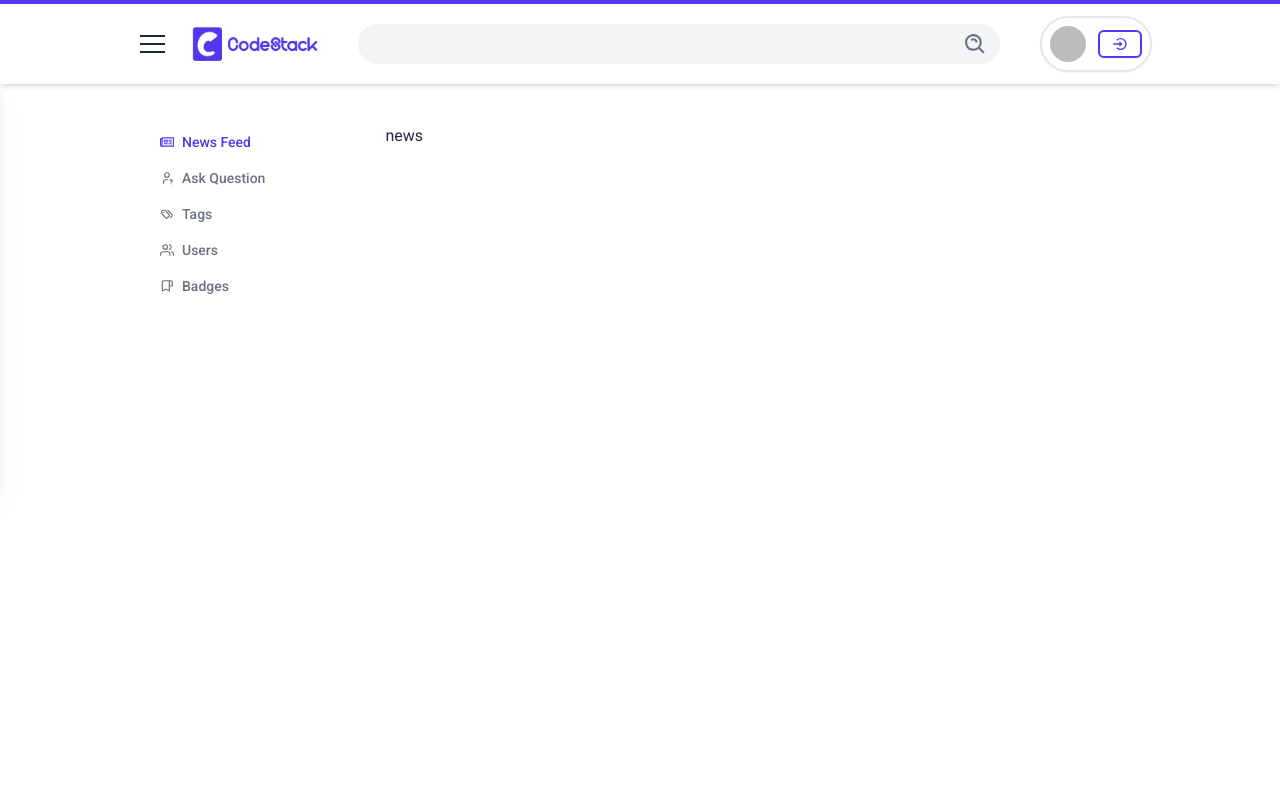
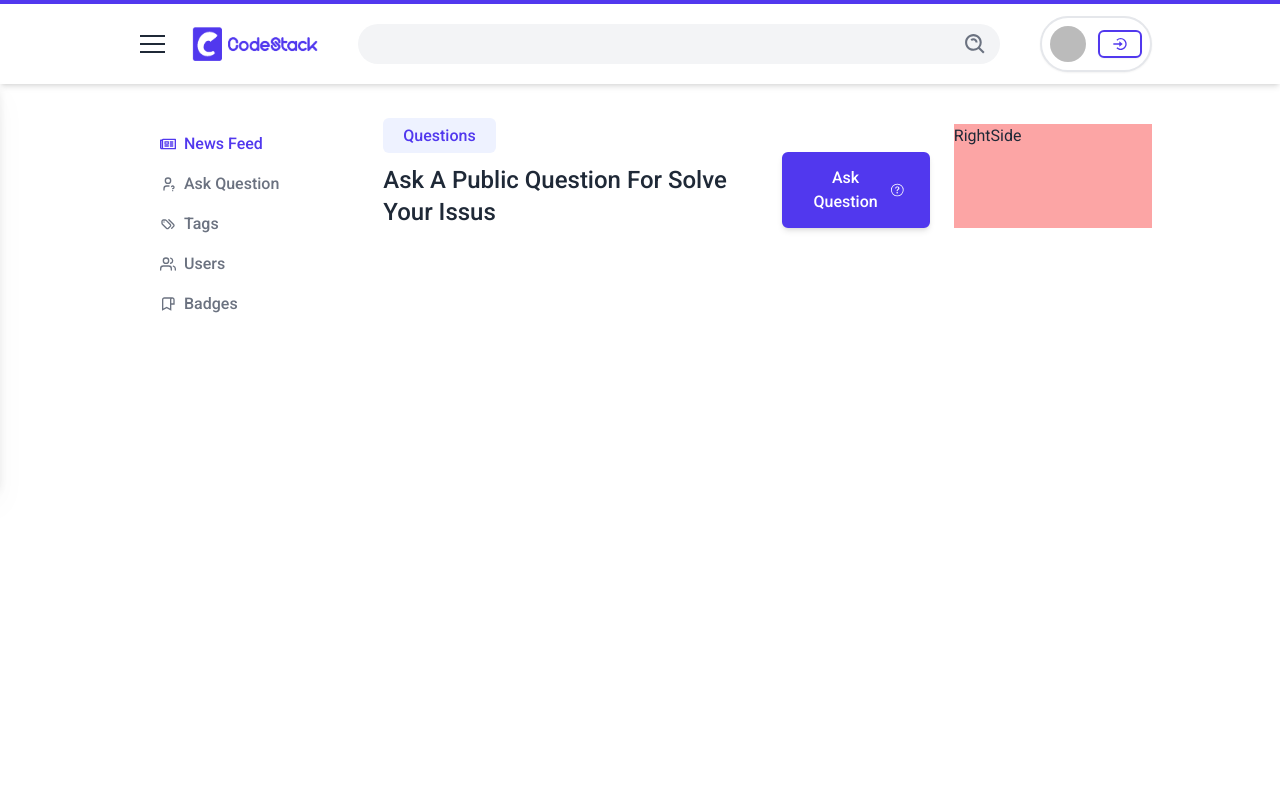
Before and after one commit to developersajeeb/code-stack-client, a React (Vite) app: page /main/news-feed in a window 1280 px wide. Shown: the top 800 px of the page. Built offline with nearby package versions, Linux system fonts and the light colour scheme; no server answers; sample sign-in values are in the browser's storage.

Commit message:
setup the nnewsfeed route and right sidebar

```diff
--- a/src/components/AddQuestion/AddQuestion.tsx
+++ b/src/components/AddQuestion/AddQuestion.tsx
@@ -1,4 +1,4 @@
-import { useState } from "react";
+import { SetStateAction, useState } from "react";
 import ReactQuill from "react-quill";
 import 'react-quill/dist/quill.snow.css';
 import { TagsInput } from "react-tag-input-component";
@@ -10,11 +10,11 @@ const AddQuestion = () => {
     const [selected, setSelected] = useState(["Web Development"]);
     const [body, setBody] = useState('');
 
-    const handleQuill = value => {
+    const handleQuill = (value: SetStateAction<string>) => {
         setBody(value)
     }
 
-    const questionField = event => {
+    const questionField = (event: { preventDefault: () => void; target: any; }) => {
         event.preventDefault();
         const form = event.target;
         const title: string = form.title.value;
@@ -32,6 +32,7 @@ const AddQuestion = () => {
             .then(result => result.json())
             .then((data) => {
                 if (data.insertedId) {
+                    form.reset()
                     toast.success('Added Successfully!');
                 } else {
                     toast.error("Error, Please try again!")
@@ -76,6 +77,11 @@ const AddQuestion = () => {
                             />
                         </div>
 
+                        <div className="my-6 bg-white border p-4 border-dashed rounded-md shadow">
+                            <label htmlFor="problemImage" className="block text-xl font-semibold mb-2">Upload Code/Problem Images</label>
+                            <input className="cursor-pointer file:cursor-pointer relative m-0 block w-full min-w-0 rounded-md border py-3 px-5 transition duration-300 ease-in-out file:-mx-3 file:-my-[0.32rem] file:overflow-hidden file:border-0 file:border-solid file:border-inherit file:px-3 file:py-[0.32rem] file:text-neutral-700 file:transition file:duration-150 file:ease-in-out file:[margin-inline-end:0.75rem] hover:file:bg-[#5138EE] hover:file:text-white border-gray-300 file:bg-indigo-50 file:font-medium file:rounded-md" type="file" name="problemImage" id="problemImage" />
+                        </div>
+
                         <div className="bg-white border p-4 border-dashed rounded-md shadow my-6">
                             <h3 className="text-xl font-semibold">Tags</h3>
                             <small className="text-gray-400">
--- a/src/pages/AddQuestions/AddQuestions.tsx
+++ b/src/pages/AddQuestions/AddQuestions.tsx
@@ -3,7 +3,7 @@ import AddQuestion from "../../components/AddQuestion/AddQuestion";
 
 const AddQuestions = () => {
     return (
-        <main className="px-0 lg:px-10">
+        <main className="px-0 lg:px-6">
             <AddQuestion></AddQuestion>
         </main>
     );
--- a/src/pages/EditProfile/EditProfile.tsx
+++ b/src/pages/EditProfile/EditProfile.tsx
@@ -14,7 +14,7 @@ const EditProfile = () => {
 
     const [selected, setSelected] = useState(["Web Development"]);
 
-    const handleUpdateDetails = event => {
+    const handleUpdateDetails = (event: { preventDefault: () => void; target: any; }) => {
 
         event.preventDefault();
         const form = event.target;
@@ -73,7 +73,7 @@ const EditProfile = () => {
                     </div>
                     <div>
                         <label className='block text-gray-600' htmlFor="gender">Gender</label>
-                        <input className='border-2 border-gray-300 rounded-md w-full py-3 px-5 mt-2 focus:border-2 text-sm' type="text" name="gender" id="" placeholder="Gender" defaultValue={userData?.age} />
+                        <input className='border-2 border-gray-300 rounded-md w-full py-3 px-5 mt-2 focus:border-2 text-sm' type="text" name="gender" id="" placeholder="Gender" defaultValue={userData?.gender} />
                     </div>
                 </div>
                 <div className="grid md:grid-cols-2 gap-4 mb-6">
--- a/src/pages/Main/Main.tsx
+++ b/src/pages/Main/Main.tsx
@@ -6,7 +6,7 @@ import { NavLink, Outlet } from "react-router-dom";
 
 const Main = () => {
     return (
-        <main className="px-5 py-4 md:py-10 md:px-32">
+        <main className="px-5 py-4 md:py-10 md:px-12 lg:px-32">
             <section>
                 <div className="drawer lg:drawer-open">
                     <input id="my-drawer-2" type="checkbox" className="drawer-toggle" />
@@ -16,14 +16,19 @@ const Main = () => {
                             <span className="w-48 h-48 rounded rotate-[-40deg] bg-two absolute bottom-0 left-0 -translate-x-full ease-out duration-500 transition-all translate-y-full mb-9 ml-9 group-hover:ml-0 group-hover:mb-32 group-hover:translate-x-0"></span>
                             <span className="relative w-full text-left text-black transition-colors duration-300 ease-in-out group-hover:text-white flex items-center gap-2"><FaArrowLeft /> Side Menu</span>
                         </label>
-                        <main className="lg:ml-12 mt-8 lg:mt-0">
-                            <Outlet></Outlet>
+                        <main className="lg:ml-12 mt-8 lg:mt-0 grid md:grid-cols-4">
+                            <section className="md:col-span-3">
+                                <Outlet></Outlet>
+                            </section>
+                            <main className="md:col-span-1 bg-red-300">
+                                <p>RightSide</p>
+                            </main>
                         </main>
 
                     </div>
                     <div className="drawer-side">
                         <label htmlFor="my-drawer-2" className="drawer-overlay"></label>
-                        <ul className="menu px-4 py-8 lg:py-0 h-full text-base-content text-center bg-white font-medium">
+                        <ul className="menu text-base px-4 py-8 lg:py-0 h-full text-base-content text-center bg-white font-medium">
                             {/* Sidebar content here */}
                             <li><NavLink className={({ isActive }) => isActive ? 'text-color flex items-center gap-2' : ' text-gray-500 flex items-center gap-2'} to='/main/news-feed'><FaRegNewspaper /> News Feed</NavLink></li>
                             <li><NavLink className={({ isActive }) => isActive ? 'text-color flex items-center gap-2' : ' text-gray-500 flex items-center gap-2'} to='/main/ask-question'><TbUserQuestion /> Ask Question</NavLink></li>
--- a/src/pages/MyProfile/MyProfile.tsx
+++ b/src/pages/MyProfile/MyProfile.tsx
@@ -46,7 +46,7 @@ const MyProfile = () => {
                             <li><NavLink className={({ isActive }) => isActive ? 'text-color flex items-center gap-2 font-medium' : 'text-gray-500 flex items-center gap-2 font-medium'} to='/my-profile/'><LuTags size={18} /> Tags</NavLink></li>
                             <li><NavLink className={({ isActive }) => isActive ? 'text-color flex items-center gap-2 font-medium' : 'text-gray-500 flex items-center gap-2 font-medium'} to='/my-profile/'><BiBookmarkAlt size={18} /> Saves</NavLink></li>
                             <li><NavLink className={({ isActive }) => isActive ? 'text-color flex items-center gap-2 font-medium' : 'text-gray-500 flex items-center gap-2 font-medium'} to={`/my-profile/edit-profile/${user?.email}`}><TbUserEdit size={18} /> Edit Profile</NavLink></li>
-                            <li><NavLink className={({ isActive }) => isActive ? 'text-color flex items-center gap-2 font-medium' : 'text-gray-500 flex items-center gap-2 font-medium'} to='/news-feed'><FaRegNewspaper size={18} /> News Feed</NavLink></li>
+                            <li><NavLink className={({ isActive }) => isActive ? 'text-color flex items-center gap-2 font-medium' : 'text-gray-500 flex items-center gap-2 font-medium'} to='/main/news-feed'><FaRegNewspaper size={18} /> News Feed</NavLink></li>
                         </ul>
                     </div>
                 </div>
--- a/src/pages/NewsFeed/NewsFeed.tsx
+++ b/src/pages/NewsFeed/NewsFeed.tsx
@@ -1,11 +1,20 @@
+import { BsQuestionCircle } from "react-icons/bs";
 
 
 
 const NewsFeed = () => {
 
     return (
-        <main className="px-0 lg:px-10">
-            news
+        <main className="px-0 lg:px-6">
+            <section className="md:flex justify-between items-end">
+                <div>
+                    <span className='bg-indigo-50 px-5 py-2 text-color rounded-md font-medium'>Questions</span>
+                    <h2 className='text-2xl font-medium text-gray-800 mt-4 mb-4 md:mb-0'>Ask A Public Question For Solve Your Issus</h2>
+                </div>
+                <div>
+                    <button className="bg-button">Ask Question <BsQuestionCircle /></button>
+                </div>
+            </section>
         </main>
     );
 };
```
